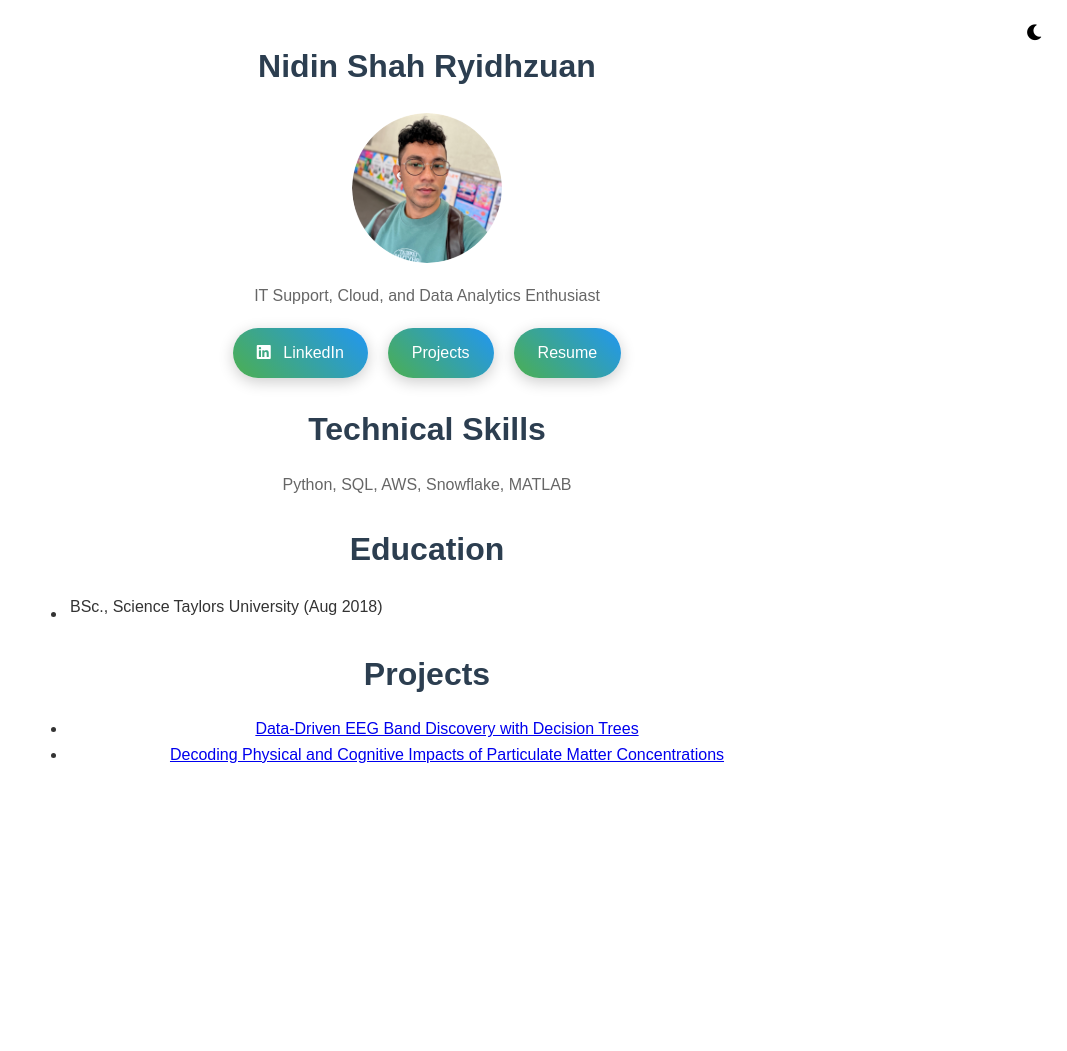
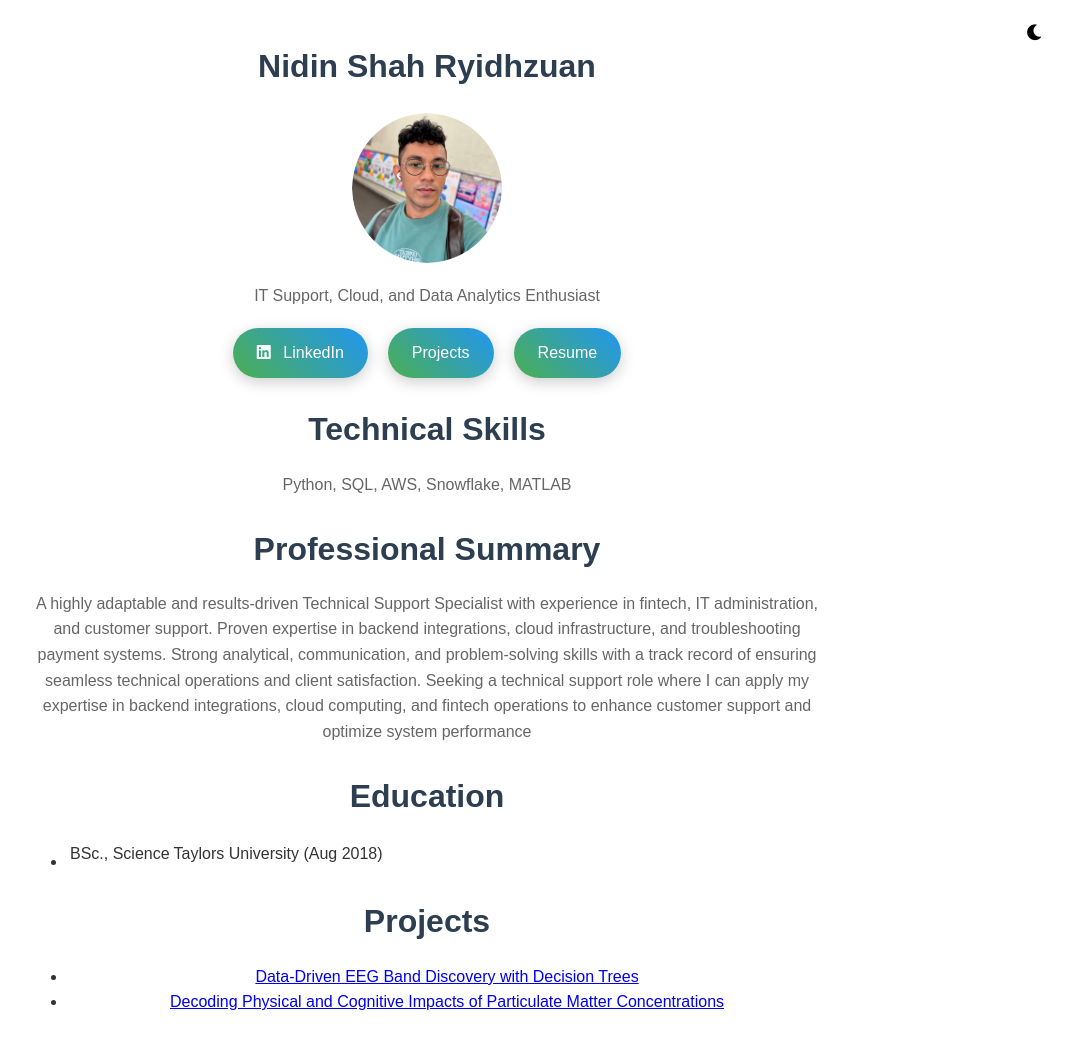
Before and after one commit to nidinshah/nidinshah.github.io, a Jekyll site: the page built from index.md, in a window 1280 px wide. Shown: the whole page, without its empty margins (213-1280 px from the left). Built offline with Jekyll 4.4.1, drawn with Linux system fonts in a browser that asks for light colours; before the commit the page ends 900 px from its top, so only the background shows below that.

Commit message:
Update index.md

```diff
--- a/index.md
+++ b/index.md
@@ -7,6 +7,15 @@ show_downloads: false
 ## Technical Skills
 Python, SQL, AWS, Snowflake, MATLAB
 
+## Professional Summary
+A highly adaptable and results-driven Technical Support Specialist with experience in fintech, IT administration, and
+customer support. Proven expertise in backend integrations, cloud infrastructure, and troubleshooting payment
+systems. Strong analytical, communication, and problem-solving skills with a track record of ensuring seamless
+technical operations and client satisfaction. Seeking a technical support role where I can apply my expertise in backend
+integrations, cloud computing, and fintech operations to enhance customer support and optimize system performance
+
+
+
 ## Education
 - BSc., Science | Taylors University (Aug 2018)
 
```
